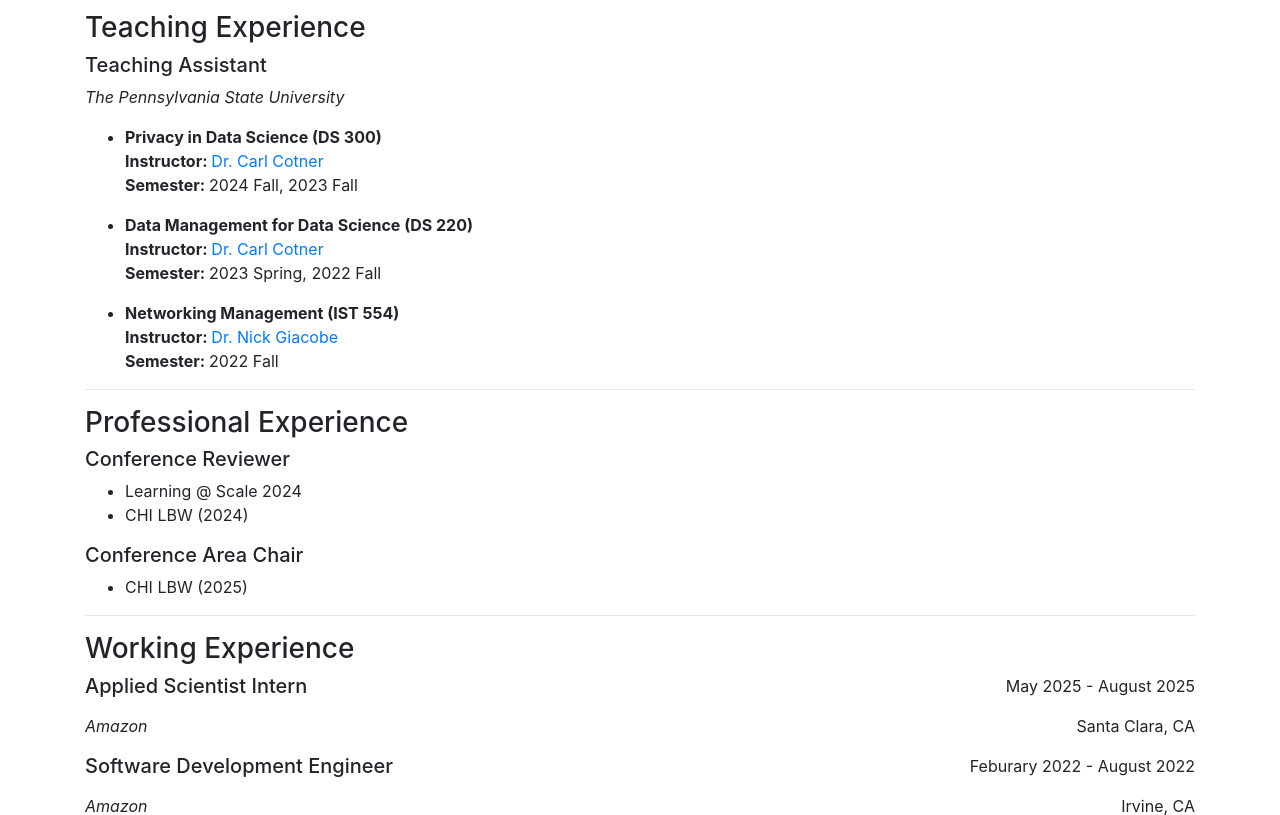
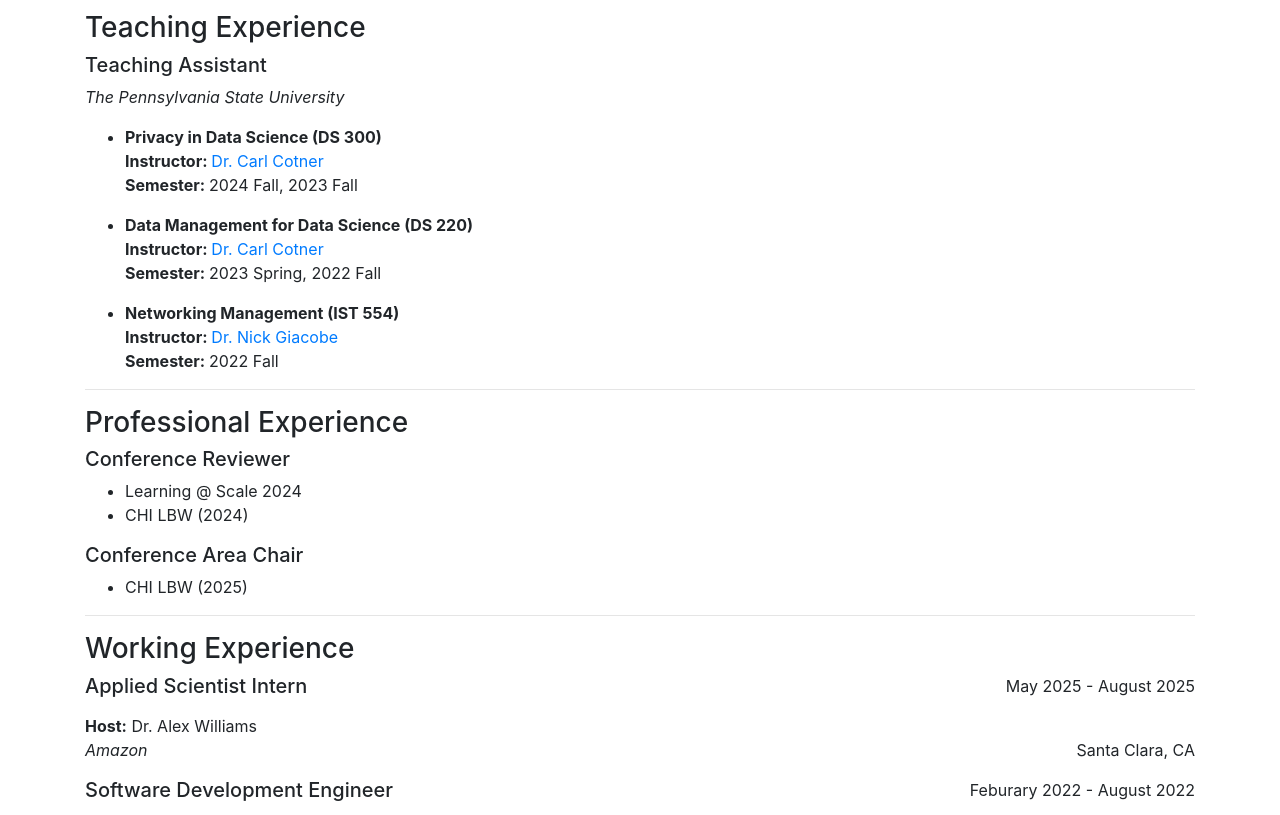
Before and after one commit to StevenHe918/StevenHe918.github.io, a plain HTML site: page experience.html in a window 1280 px wide. Shown: the part 126-941 px from the top of the page. Drawn offline with nearby package versions, Linux system fonts and the light colour scheme.

Commit message:
update manager info

```diff
--- a/experience.html
+++ b/experience.html
@@ -113,10 +113,12 @@
             <h5>Applied Scientist Intern</h5>
             <a style="text-align: left;">May 2025 - August 2025</p>
         </div>
+        <p style="margin: 0;"><strong>Host:</strong> Dr. Alex Williams</p>
         <div style="display: flex; justify-content: space-between;">
             <p style="font-style: italic;">Amazon</p>
             <a>Santa Clara, CA</p>
         </div>
+
 
         <div style="display: flex; justify-content: space-between;">
             <h5>Software Development Engineer</h5>
```
